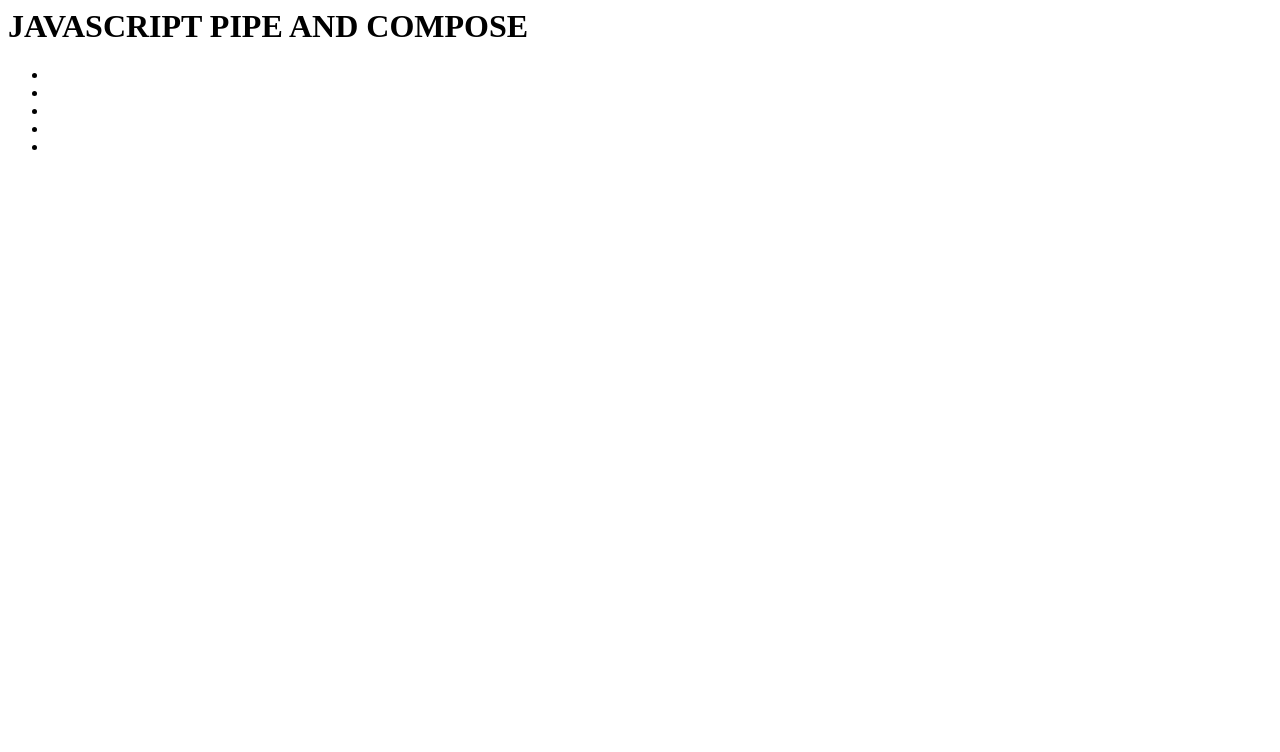
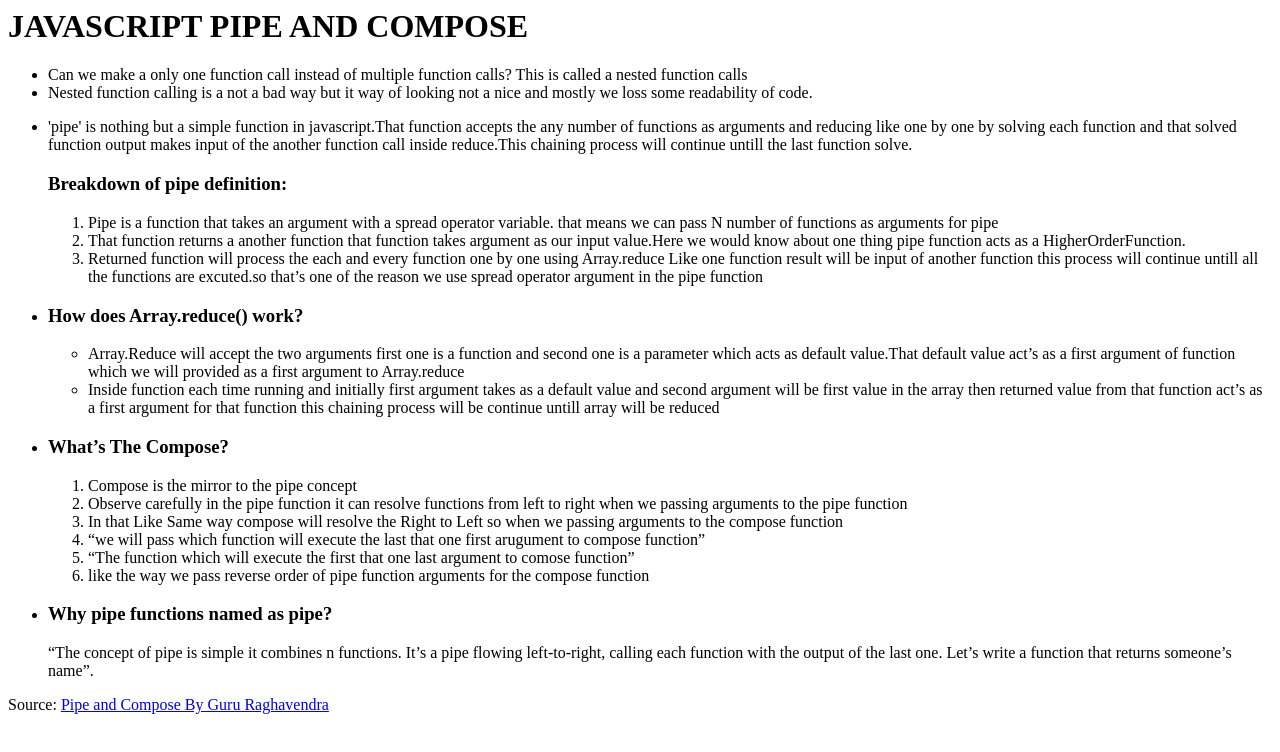
Before and after one commit to yugmani/js-pipe, a website: page index.html in a window 1280 px wide. Drawn offline with Linux system fonts and the light colour scheme.

Commit message:
pipe and compose

```diff
--- a/index.html
+++ b/index.html
@@ -1,10 +1,101 @@
 <div id="app">
   <h1>JAVASCRIPT PIPE AND COMPOSE</h1>
   <ul>
-    <li></li>
-    <li></li>
-    <li></li>
-    <li></li>
-    <li></li>
+    <li>
+      Can we make a only one function call instead of multiple function calls?
+      This is called a nested function calls
+    </li>
+    <li>
+      Nested function calling is a not a bad way but it way of looking not a
+      nice and mostly we loss some readability of code.
+    </li>
+    <li>
+      <p>
+        'pipe' is nothing but a simple function in javascript.That function
+        accepts the any number of functions as arguments and reducing like one
+        by one by solving each function and that solved function output makes
+        input of the another function call inside reduce.This chaining process
+        will continue untill the last function solve.
+      </p>
+      <h3>Breakdown of pipe definition:</h3>
+      <ol>
+        <li>
+          Pipe is a function that takes an argument with a spread operator
+          variable. that means we can pass N number of functions as arguments
+          for pipe
+        </li>
+        <li>
+          That function returns a another function that function takes argument
+          as our input value.Here we would know about one thing pipe function
+          acts as a HigherOrderFunction.
+        </li>
+        <li>
+          Returned function will process the each and every function one by one
+          using Array.reduce Like one function result will be input of another
+          function this process will continue untill all the functions are
+          excuted.so that’s one of the reason we use spread operator argument in
+          the pipe function
+        </li>
+      </ol>
+    </li>
+    <li>
+      <h3>How does Array.reduce() work?</h3>
+      <ul>
+        <li>
+          Array.Reduce will accept the two arguments first one is a function and
+          second one is a parameter which acts as default value.That default
+          value act’s as a first argument of function which we will provided as
+          a first argument to Array.reduce
+        </li>
+        <li>
+          Inside function each time running and initially first argument takes
+          as a default value and second argument will be first value in the
+          array then returned value from that function act’s as a first argument
+          for that function this chaining process will be continue untill array
+          will be reduced
+        </li>
+      </ul>
+    </li>
+    <li>
+      <h3>What’s The Compose?</h3>
+      <ol>
+        <li>Compose is the mirror to the pipe concept</li>
+        <li>
+          Observe carefully in the pipe function it can resolve functions from
+          left to right when we passing arguments to the pipe function
+        </li>
+        <li>
+          In that Like Same way compose will resolve the Right to Left so when
+          we passing arguments to the compose function
+        </li>
+        <li>
+          “we will pass which function will execute the last that one first
+          arugument to compose function”
+        </li>
+        <li>
+          “The function which will execute the first that one last argument to
+          comose function”
+        </li>
+        <li>
+          like the way we pass reverse order of pipe function arguments for the
+          compose function
+        </li>
+      </ol>
+    </li>
+    <li>
+      <h3>Why pipe functions named as pipe?</h3>
+      <p>
+        “The concept of pipe is simple it combines n functions. It’s a pipe
+        flowing left-to-right, calling each function with the output of the last
+        one. Let’s write a function that returns someone’s name”.
+      </p>
+    </li>
   </ul>
+  <p>
+    Source:
+    <a
+      href="https://medium.com/@guru.raghavendra7233/javascript-pipe-and-compose-1432eca157ba"
+      >Pipe and Compose By Guru Raghavendra
+    </a>
+  </p>
 </div>
```
Also changed, not shown: index.js (+64 -0 lines).
